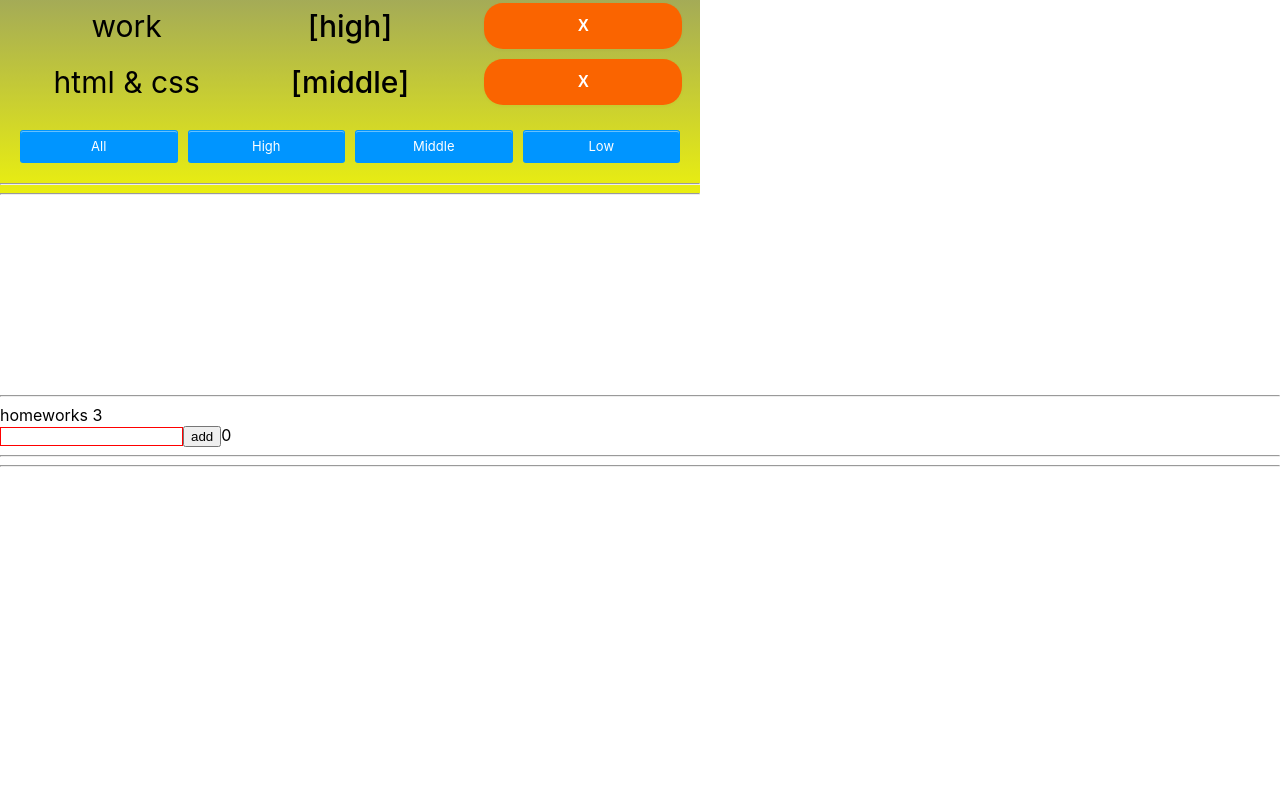
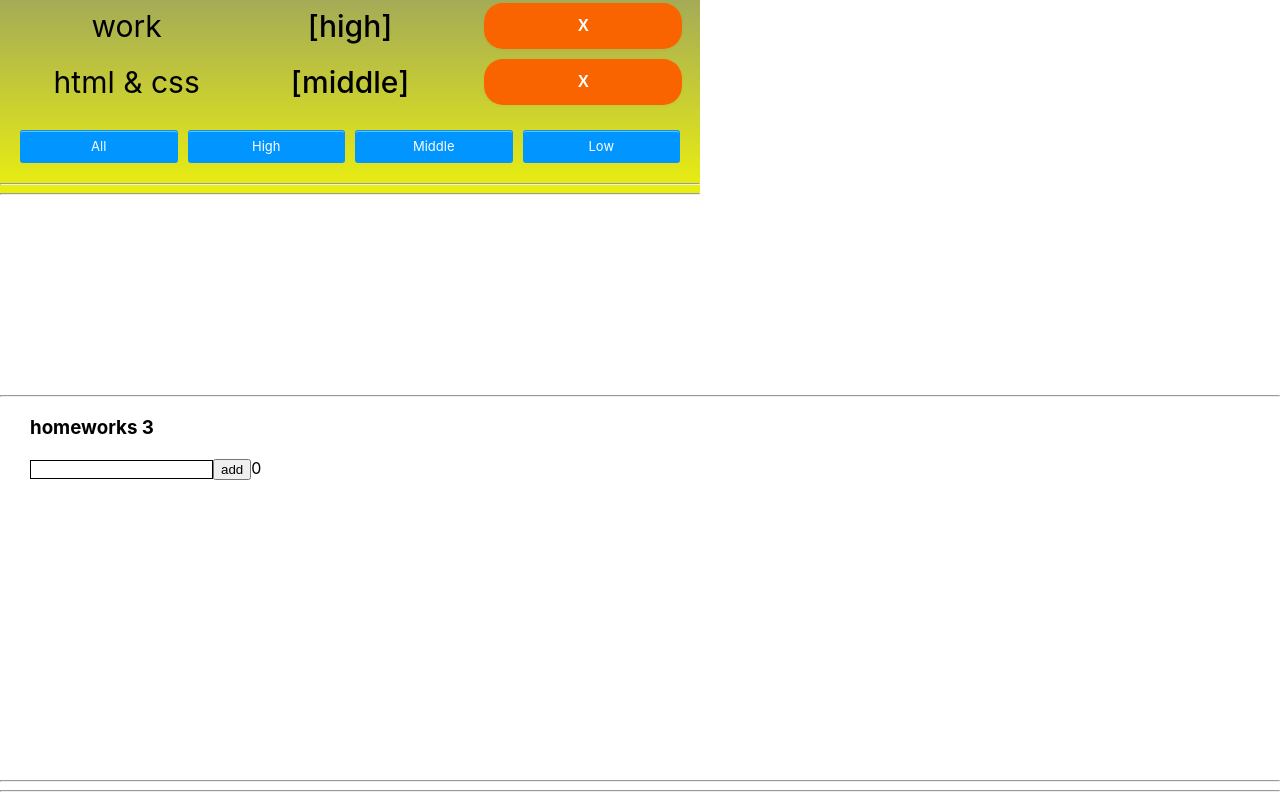
Before and after one commit to Jgatzwow/simple-react-hw-my-take, a React (Create React App) app: page / in a window 1280 px wide. Shown: the part 1110-1910 px from the top of the page. Before the commit the page ends 1585 px from the top, so only its background shows below. Built offline with nearby package versions, Linux system fonts and the light colour scheme.

Commit message:
almost done with hw3

```diff
--- a/package.json
+++ b/package.json
@@ -11,11 +11,13 @@
     "@types/node": "^16.7.13",
     "@types/react": "^18.0.0",
     "@types/react-dom": "^18.0.0",
+    "@types/uuid": "^8.3.4",
     "gh-pages": "^4.0.0",
     "react": "^18.2.0",
     "react-dom": "^18.2.0",
     "react-scripts": "5.0.1",
     "typescript": "^4.4.2",
+    "uuid": "^8.3.2",
     "web-vitals": "^2.1.0"
   },
   "scripts": {
--- a/src/p2-homeworks/h3/Greeting.module.css
+++ b/src/p2-homeworks/h3/Greeting.module.css
@@ -1,7 +1,26 @@
-.someClass {
 
+.hw3__title {
+    padding-left: 30px;
+}
+
+
+.addGreetings__wrapper {
+    display: flex;
+    justify-content: center;
+    flex-direction: column;
+    margin-bottom: 300px;
+    padding-left: 30px;
 }
 
 .error {
     border: 1px solid red;
 }
+
+.error__message {
+    font-size: 20px;
+    color: red;
+}
+
+.proper__input {
+    border: 1px solid black;
+}
--- a/src/p2-homeworks/h3/Greeting.tsx
+++ b/src/p2-homeworks/h3/Greeting.tsx
@@ -13,14 +13,18 @@ type GreetingPropsType = {
 const Greeting: React.FC<GreetingPropsType> = (
     {name, setNameCallback, addUser, error, totalUsers} // деструктуризация пропсов
 ) => {
-    const inputClass = s.error // need to fix with (?:)
+    const inputClass = error ? s.error : s.proper__input // need to fix with (?:)
 
     return (
-        <div>
-            <input value={name} onChange={setNameCallback} className={inputClass}/>
-            <span>{error}</span>
-            <button onClick={addUser}>add</button>
-            <span>{totalUsers}</span>
+        <div className={s.addGreetings__wrapper}>
+            <div>
+                <input value={name} onChange={setNameCallback} className={inputClass}/>
+                {error ? <button disabled onClick={addUser}>add</button>
+                    : <button onClick={addUser}>add</button>}
+                <span>{totalUsers}</span>
+            </div>
+            <span className={s.error__message}>{error}</span>
+
         </div>
     )
 }
--- a/src/p2-homeworks/h3/GreetingContainer.tsx
+++ b/src/p2-homeworks/h3/GreetingContainer.tsx
@@ -4,7 +4,7 @@ import {UserType} from './HW3';
 
 type GreetingContainerPropsType = {
     users: Array<UserType> // need to fix any
-    addUserCallback: (name:string) => void // need to fix any
+    addUserCallback: (name: string) => void // need to fix any
 }
 
 // более простой и понятный для новичков
@@ -17,11 +17,19 @@ const GreetingContainer: React.FC<GreetingContainerPropsType> = ({users, addUser
     const [error, setError] = useState<string>('') // need to fix any
 
     const setNameCallback = (e: ChangeEvent<HTMLInputElement>) => { // need to fix any
-        setName(e.currentTarget.value) // need to fix
+        setName(e.currentTarget.value)
+        setError('')// need to fix
     }
     const addUser = () => {
-        addUserCallback(name)
-        alert(`Hello ${name} !`) // need to fix
+        if (name !== '') {
+            addUserCallback(name)
+            alert(`Hello ${name} !`)
+            setName('')// need to fix
+
+        } else {
+            setError('Name is required')
+            alert(`Name is required`)
+        }
     }
 
     const totalUsers = users.length // need to fix
--- a/src/p2-homeworks/h3/HW3.tsx
+++ b/src/p2-homeworks/h3/HW3.tsx
@@ -1,9 +1,12 @@
 import React, {useState} from 'react'
 import GreetingContainer from './GreetingContainer'
+import {v1} from 'uuid';
+import s from './Greeting.module.css'
+
 
 // types
 export type UserType = {
-    _id: number // need to fix any
+    _id: string // need to fix any
     name: string // need to fix any
 }
 
@@ -12,13 +15,13 @@ function HW3() {
     const [users, setUsers] = useState<Array<UserType>>([]) // need to fix any
 
     const addUserCallback = (name: string) => { // need to fix any
-        setUsers([{_id: Date.now(), name}]) // need to fix
+        setUsers([{_id: v1(), name}, ...users]) // need to fix
     }
 
     return (
         <div>
             <hr/>
-            homeworks 3
+            <h3 className={s.hw3__title}>homeworks 3</h3>
 
             {/*should work (должно работать)*/}
             <GreetingContainer users={users} addUserCallback={addUserCallback}/>
```
Also changed, not shown: 1 other file (tests, documents, lock files or other folders).
